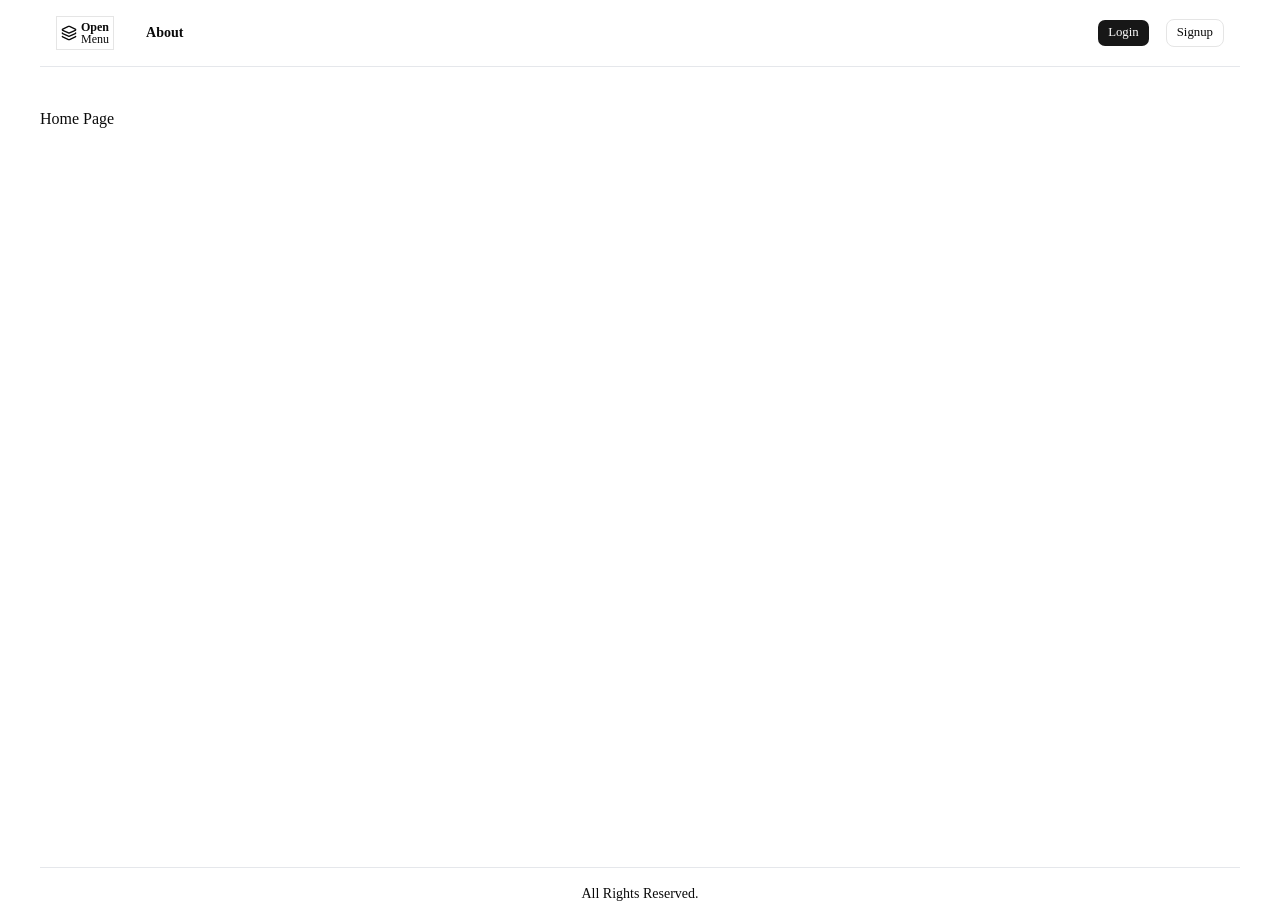
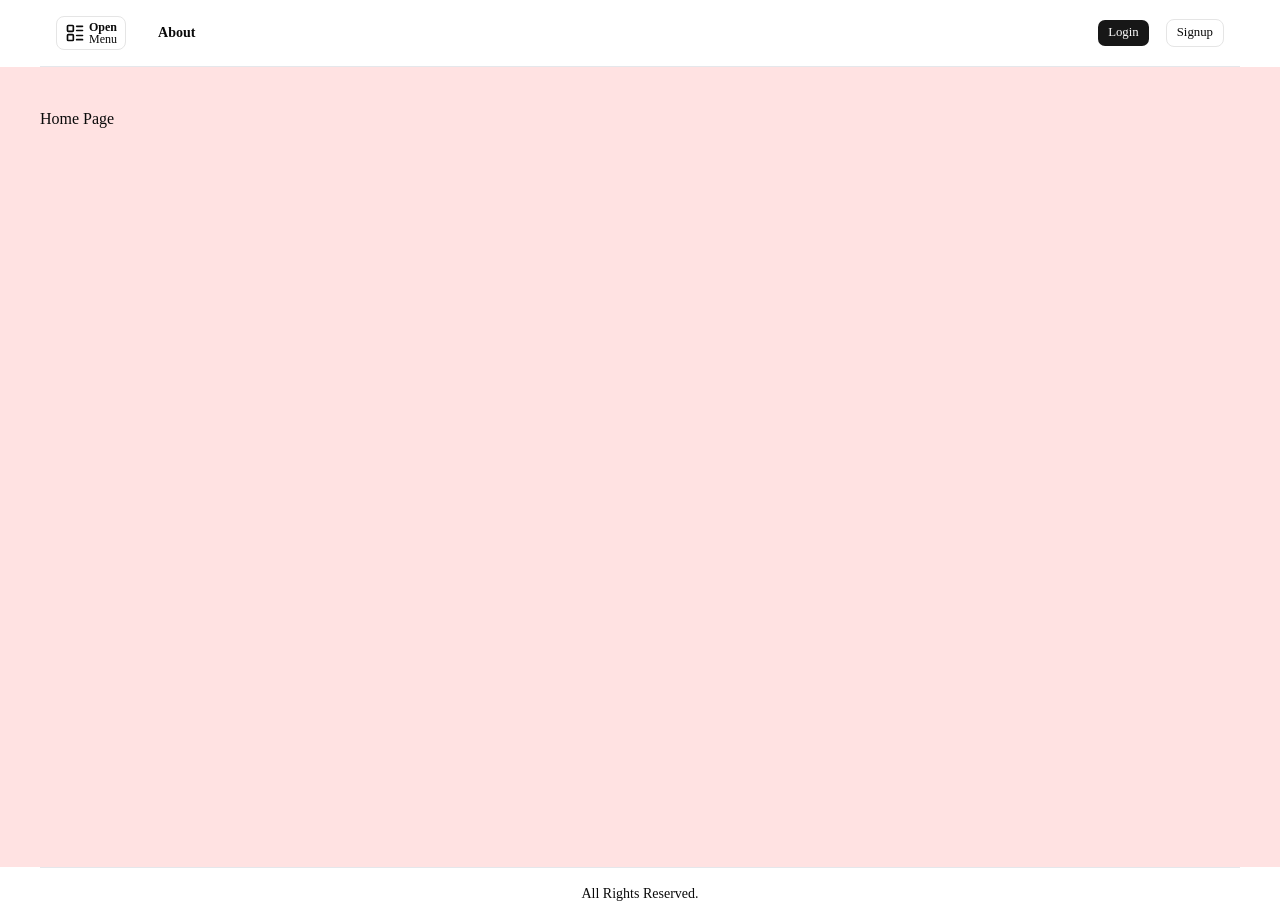
Before and after one commit to Talvad/open-menu, a Next.js app in the folder nextjs/: page / in a window 1280 px wide. Built offline with nearby package versions, Linux system fonts and the light colour scheme.

Commit message:
updated the skeleton of home, about and updated logo

```diff
--- a/nextjs/app/(public)/about/page.tsx
+++ b/nextjs/app/(public)/about/page.tsx
@@ -6,7 +6,7 @@ export const metadata: Metadata = {
 export default function AboutPage() {
   return (
     <>
-      <section className='min-h-svh w-full p-6 md:p-10'>
+      <section className='min-h-svh w-full p-6 md:p-10 bg-red-100'>
         <h1>About Page</h1>
       </section>
     </>
--- a/nextjs/app/(public)/page.tsx
+++ b/nextjs/app/(public)/page.tsx
@@ -6,7 +6,7 @@ export const metadata: Metadata = {
 export default function HomePage() {
   return (
     <>
-      <section className='min-h-svh w-full p-6 md:p-10'>
+      <section className='min-h-svh w-full p-6 md:p-10 bg-red-100'>
         <h1>Home Page</h1>
       </section>
     </>
--- a/nextjs/components/logo.tsx
+++ b/nextjs/components/logo.tsx
@@ -1,9 +1,9 @@
-import { Layers } from 'lucide-react';
+import { LayoutListIcon } from 'lucide-react';
 
 const Logo = () => {
   return (
-    <div className='inline-flex gap-1 items-center border p-1'>
-      <Layers className='size-4' />
+    <div className='inline-flex gap-1 items-center border px-2 py-1 rounded-md'>
+      <LayoutListIcon className='size-5' />
       <div className='flex flex-col'>
         <span className='text-xs font-bold leading-3'>Open</span>
         <span className='text-xs font-light leading-3'>Menu</span>
```
